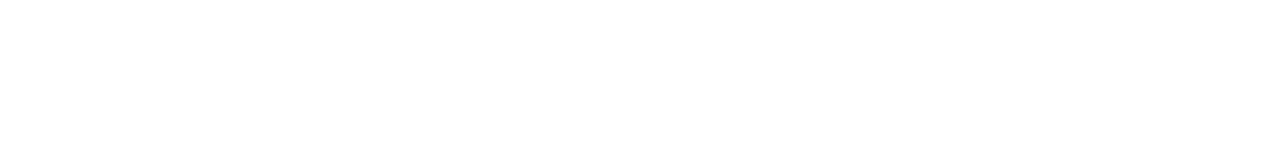
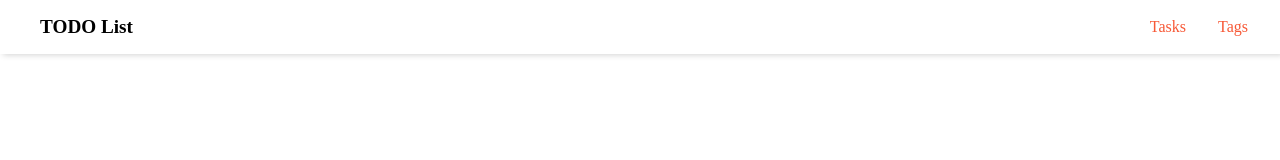
Before and after one commit to HtaSophia/todo-list, a plain HTML site: page html/index.html in a window 1280 px wide. Drawn offline with Linux system fonts and the light colour scheme.

Commit message:
Create navbar element and add navbar style

```diff
--- a/css/style.css
+++ b/css/style.css
@@ -0,0 +1,38 @@
+body {
+    margin: 0;
+}
+
+nav.navbar {
+    display: flex;
+    align-items: center;
+    justify-content: space-between;
+    box-shadow: 3px 1px 6px lightgray;
+
+    ul {
+        display: flex;
+        align-items: center;
+        list-style: none;
+
+        li {
+            a {
+                text-decoration: none;
+                color: #f75836;
+
+                &:hover {
+                    color: #fe9a52;
+                }
+            }
+        }
+    }
+
+    .pages {
+        li {
+            margin-right: 2rem;
+        }
+    }
+
+    .nav-title {
+        font-size: 1.2rem;
+        font-weight: 600;
+    }
+}
--- a/html/index.html
+++ b/html/index.html
@@ -7,7 +7,25 @@
         <link rel="stylesheet" href="../css/style.css">
     </head>
     <body>
-        <header></header>
+        <header>
+            <nav class="navbar">
+                <div class="nav-left">
+                    <ul>
+                        <li class="nav-title">TODO List</li>
+                    </ul>
+                </div>
+
+                <div class="nav-right">
+                    <ul class="pages">
+                        <li><a href="#">Tasks</a></li>
+                        <li><a href="#">Tags</a></li>
+                    </ul>
+                </div>
+            </nav>
+        </header>
+
         <main></main>
+
+        <script src="../js/app.js"></script>
     </body>
 </html>
```
